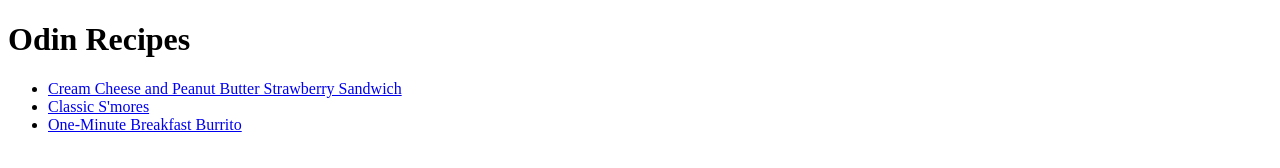
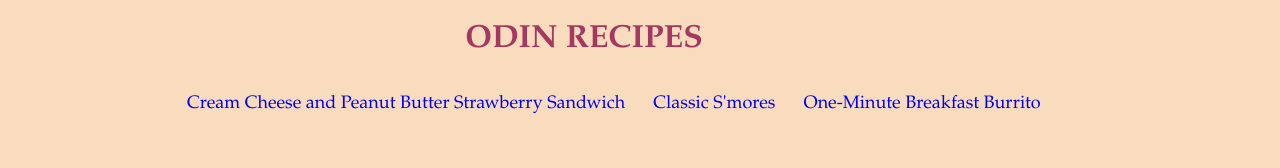
Before and after one commit to brianna-mebane/odin-recipes, a plain HTML site: page index.html in a window 1280 px wide. Drawn offline with Linux system fonts and the light colour scheme.

Commit message:
Apply CSS styling to recipes index page revisited recipes project index page as assigned during the block/inline lesson. changed the color of the background, fonts used, etc.

```diff
--- a/index.html
+++ b/index.html
@@ -3,15 +3,17 @@
 <head>
     <meta charset="UTF-8">
     <meta name="viewport" content="width=device-width, initial-scale=1.0">
-    <title>Odin Recipes</title>
+    <link rel="stylesheet" href="style.css">
+    <title>ODIN RECIPES</title>
 </head>
 <body>
-    <h1>Odin Recipes</h1>
+    <h1 id="title">ODIN RECIPES</h1>
 
     <ul>
         <li><a href="recipes/strawberry-sandwich.html" rel="noreferrer">Cream Cheese and Peanut Butter Strawberry Sandwich</a></li>
         <li><a href="recipes/smores.html" rel="noreferrer">Classic S'mores</a></li>
         <li><a href="recipes/brekkie-burrito.html">One-Minute Breakfast Burrito</a></li>
     </ul>
+
 </body>
 </html>
--- /dev/null
+++ b/style.css
@@ -0,0 +1,25 @@
+body {
+    max-width: 90%;
+    font-family: Garamond, "Times New Roman", sans-serif;
+    background-color: #f9dbbd;
+    color: #a53860;
+}
+
+h1 {
+    text-align: center;
+}
+
+ul {
+    margin-left: 127px;
+}
+
+a {
+    text-decoration: none;
+}
+
+li {
+    list-style: none;
+    display: inline-block;
+    padding: 12px;
+    font-size: 18px;
+}
```
